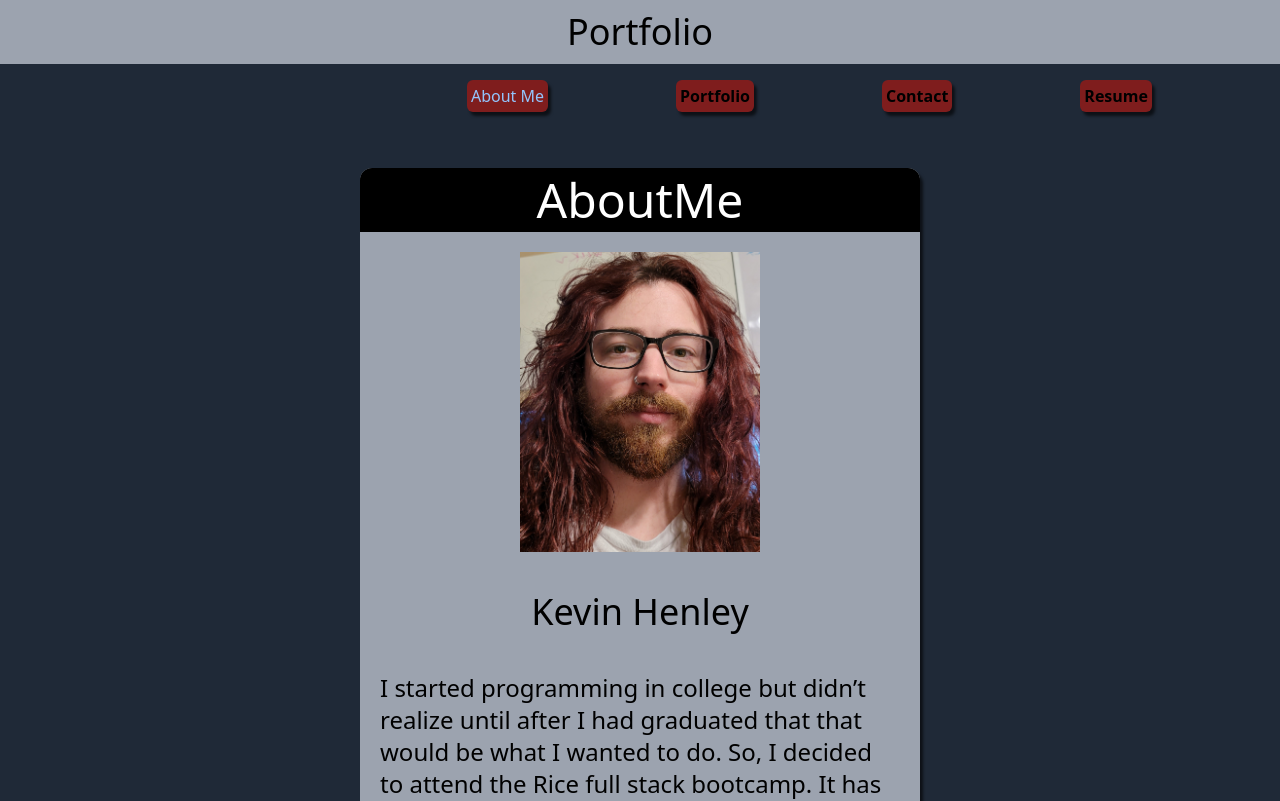
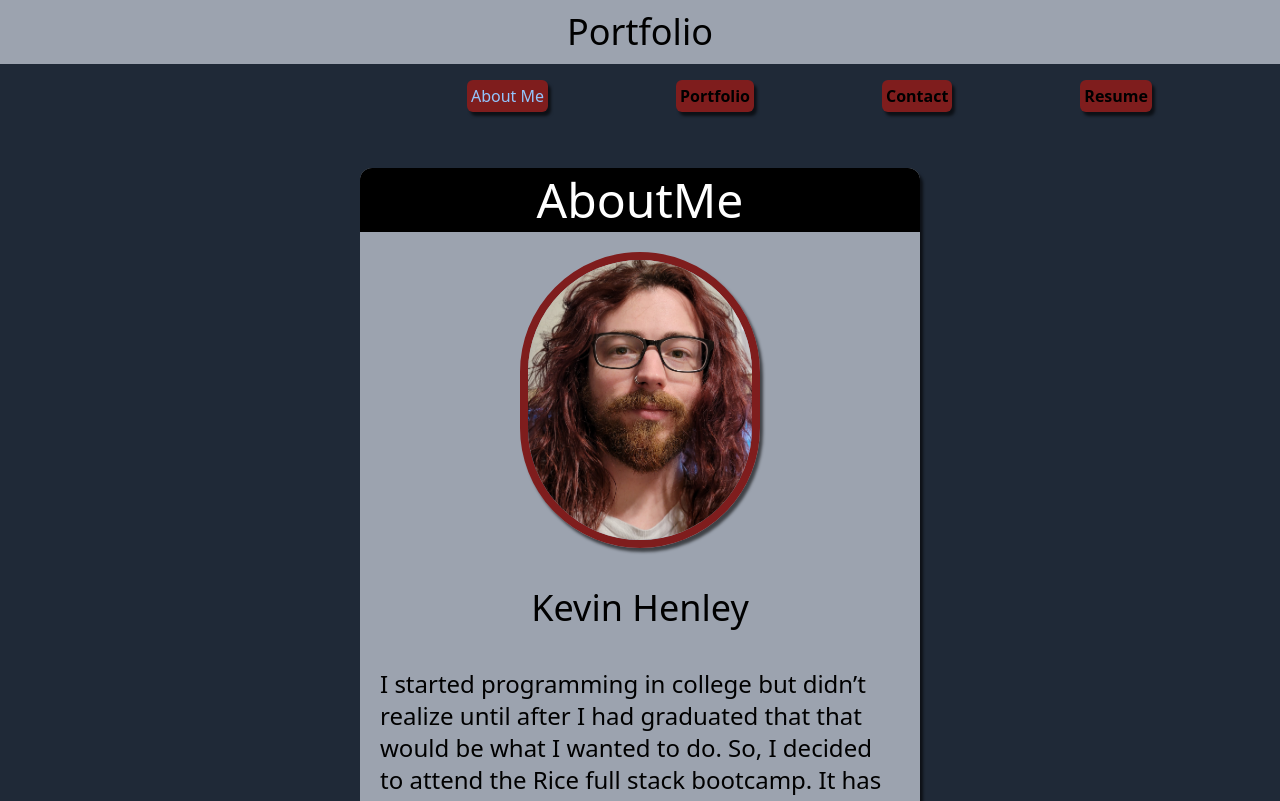
Before and after one commit to KevinHenleyCode/React_Portfolio, a React (Create React App) app in the folder portfolio/: page / in a window 1280 px wide. Shown: the top 801 px of the page. Built offline with nearby package versions, Linux system fonts and the light colour scheme.

Commit message:
added scissors palace

```diff
--- a/portfolio/src/components/pages/AboutMe.js
+++ b/portfolio/src/components/pages/AboutMe.js
@@ -8,7 +8,7 @@ function AboutMe() {
                 <h2 className='flex justify-center bg-black rounded-t-xl text-white text-xl sm:text-5xl py-2'>AboutMe</h2>
 
                 <div className='flex flex-col justify-center'>
-                    <img className='container mx-auto flex justify-center my-5 w-60' src={profilePic} alt='Profile picture'/>
+                    <img className='container mx-auto flex justify-center my-5 w-60 rounded-full border-8 shadow-sm border-red-900' src={profilePic} alt='Profile picture'/>
                     <h2 className='flex justify-center my-5 text-xl sm:text-4xl'>Kevin Henley</h2>
                     <div className='flex flex-col justify-start my-5 px-5'>
                         <p className='sm:text-2xl text-sm'>I started programming in college but didn’t realize until after I had graduated that that would be what I wanted to do.
```
